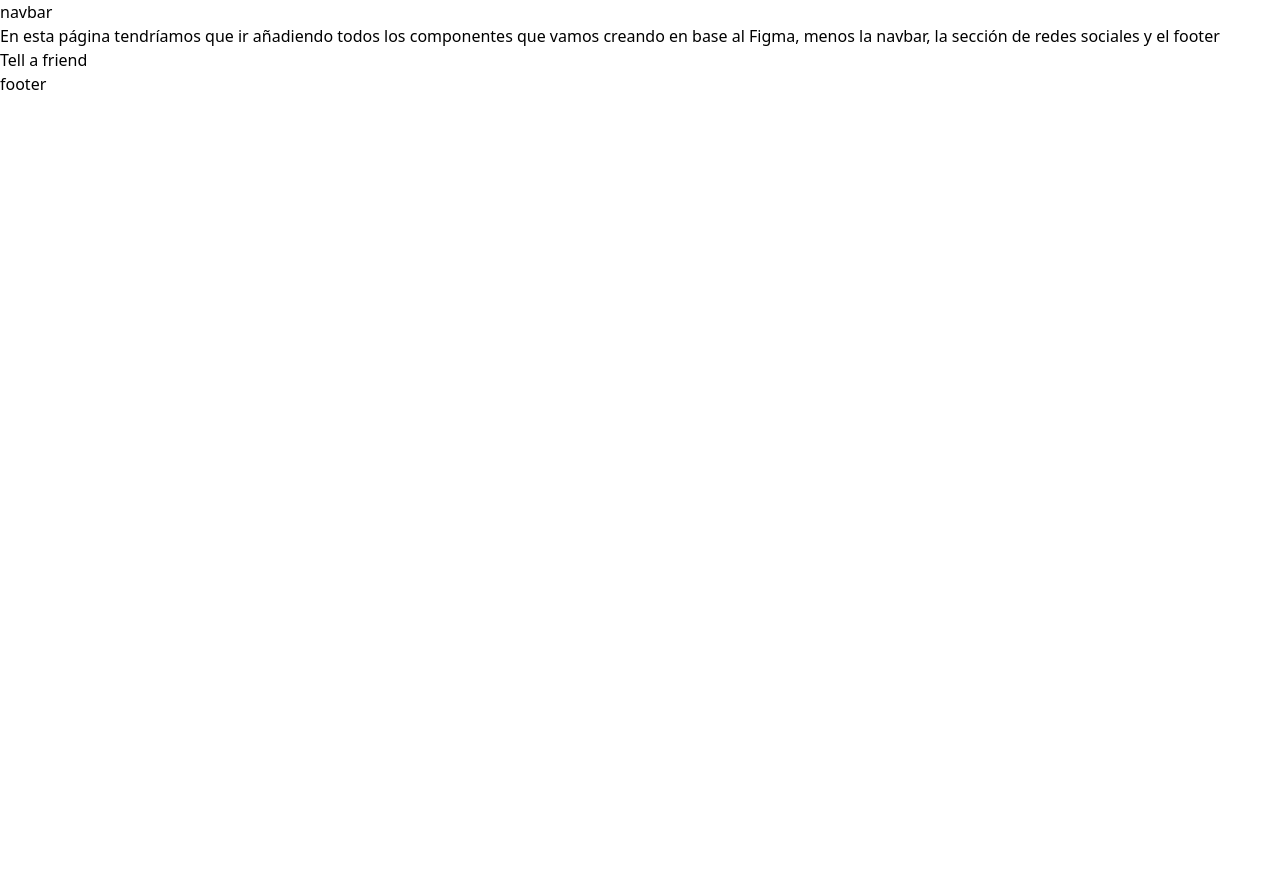
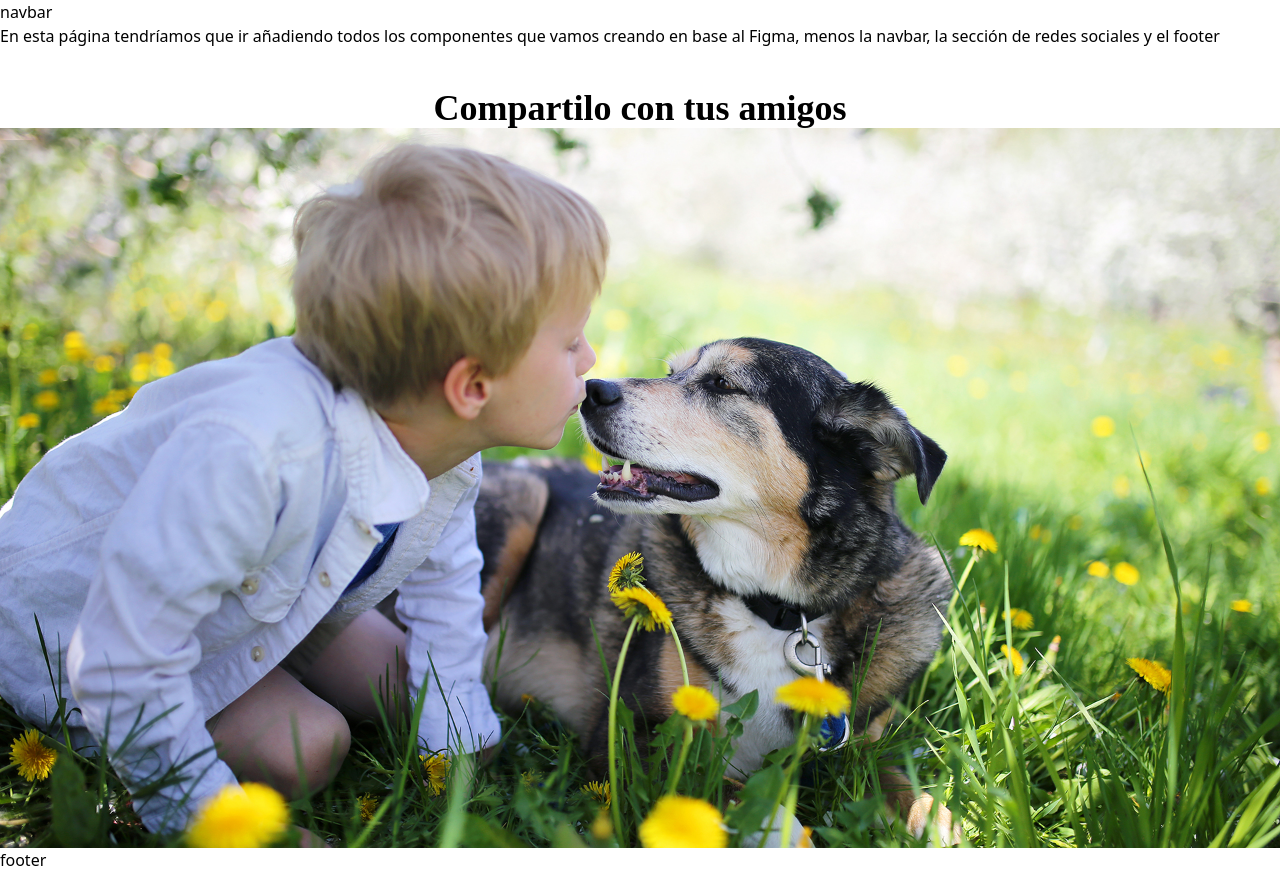
Before and after one commit to jdoors/WebProyect, a React (Create React App) app: page / in a window 1280 px wide. Before the commit the page ends 800 px from the top, so only its background shows below. Built offline with nearby package versions, Linux system fonts and the light colour scheme.

Commit message:
cambio titulo, agrego imagen

```diff
--- /dev/null
+++ b/src/components/RedesSociales/RedesSociales.js
@@ -0,0 +1,15 @@
+import React from 'react';
+import RedesSociales from "./Imagen/RedesSociales.jpg";
+
+const SocialMedia = () => {
+    return (
+        <div className='mt-10'>
+            <h2 className='text-4xl font-bold text-center title-ultimas-ofertas'>Compartilo con tus amigos</h2>
+            <img src={RedesSociales} />
+        </div>
+
+
+    )
+}
+
+export default SocialMedia
--- a/src/components/Rutas.js
+++ b/src/components/Rutas.js
@@ -3,7 +3,7 @@ import { BrowserRouter as Router, Route, Routes } from "react-router-dom"
 import Inicio from "./Inicio/Inicio"
 import Navbar from "./navbar"
 import Footer from "./footer"
-import TellAFriend from "./TellAFriend"
+import RedesSociales from "./RedesSociales/RedesSociales"
 
 
 
@@ -18,7 +18,7 @@ return (
                 <Route path="/" element={<Inicio/>}/>
             </Routes>
             <footer>
-                <TellAFriend/>
+                <RedesSociales/>
                 <Footer/>
             </footer>
 
--- a/src/components/TellAFriend.js
+++ /dev/null
@@ -1,14 +0,0 @@
-import React from 'react';
-
-
-const TellAFriend = () => {
-    return (
-        <div>
-            <p>Tell a friend</p>
-            <img/>
-        </div>
-
-    )
-}
-
-export default TellAFriend
--- a/src/index.css
+++ b/src/index.css
@@ -1,3 +1,11 @@
 @tailwind base;
 @tailwind components;
 @tailwind utilities;
+
+.producto-en-oferta {
+    font-family: 'Poppins', sans-serif;
+}
+
+.title-ultimas-ofertas {
+    font-family: 'Cormorant', serif;
+}
```
Also changed, not shown: src/components/RedesSociales/Imagen/RedesSociales.jpg (added).
